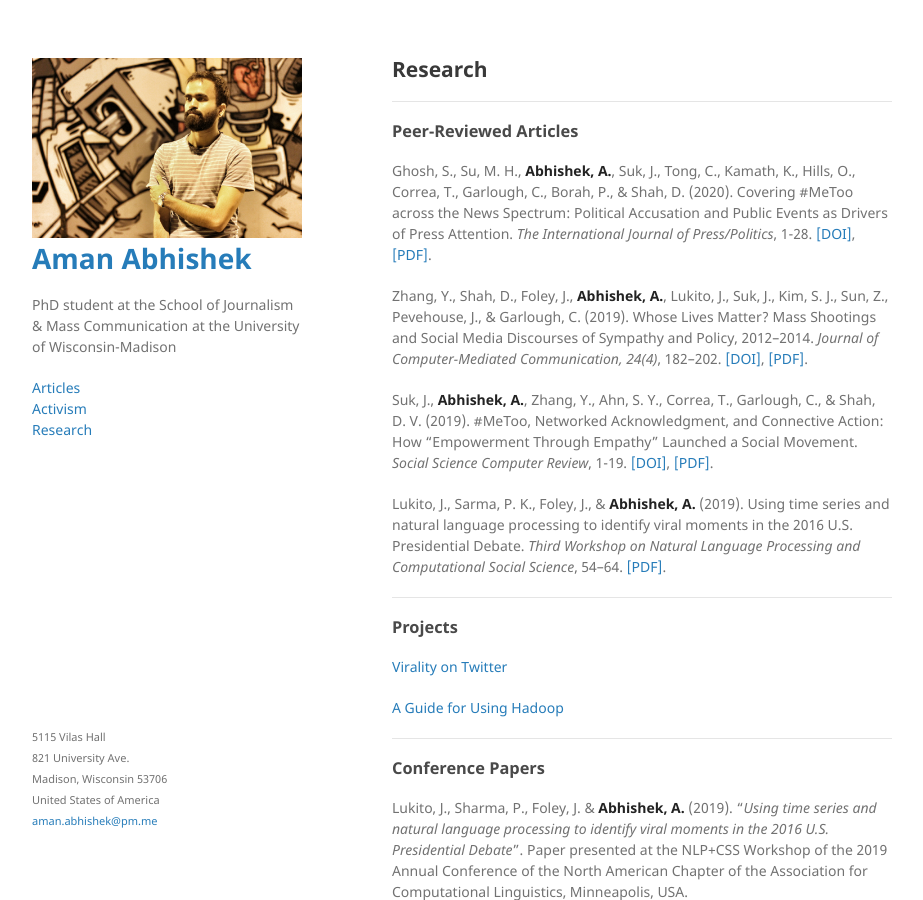
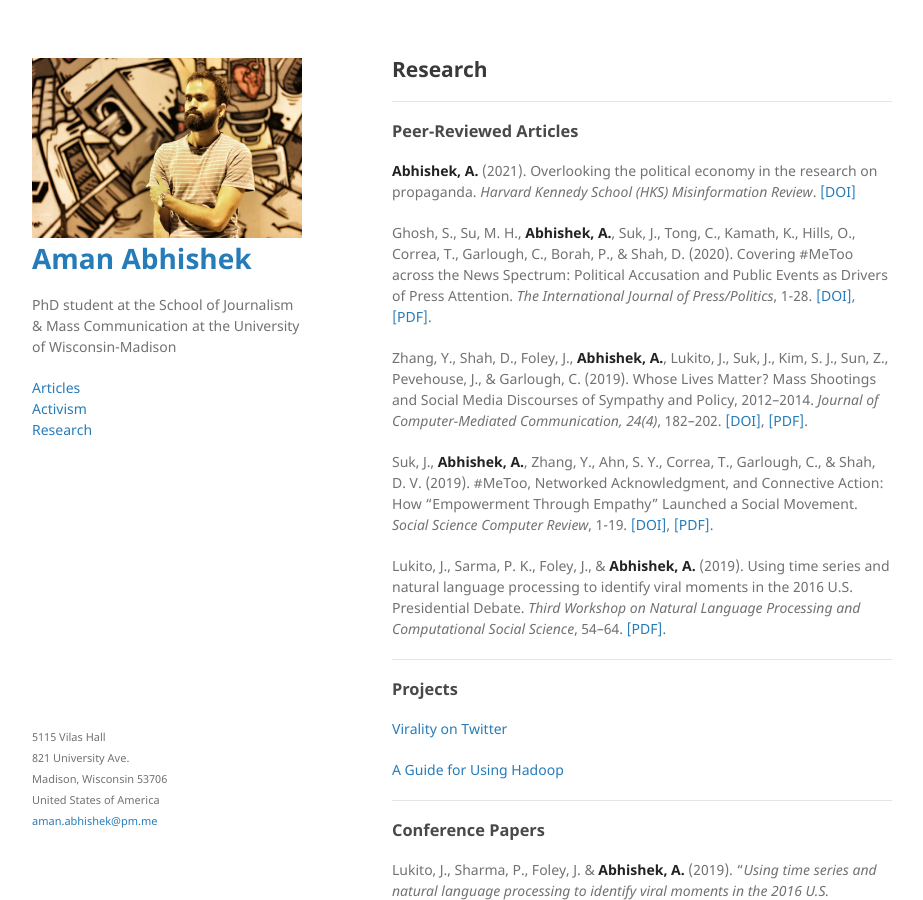
Before and after one commit to aman-abhishek/aman-abhishek.github.io, a Jekyll site: the page built from research.md, in a window 1280 px wide and 900 px high. Shown: the whole window, without its empty margins (178-1101 px from the left). Built offline with Jekyll 4.4.1, drawn with Linux system fonts in a browser that asks for light colours; our own code applies the rules of GitHub Pages for plain Markdown files.

```diff
--- a/research.md
+++ b/research.md
@@ -7,6 +7,8 @@ layout: default
 ----------------------------------------------------------------------------------------
 
 ### Peer-Reviewed Articles
+
+**Abhishek, A.** (2021). Overlooking the political economy in the research on propaganda. _Harvard Kennedy School (HKS) Misinformation Review_. [[DOI]](https://doi.org/10.37016/mr-2020-61)
 
 Ghosh, S., Su, M. H., **Abhishek, A.**, Suk, J., Tong, C., Kamath, K., Hills, O., Correa, T., Garlough, C., Borah, P., & Shah, D. (2020). Covering #MeToo across the News Spectrum: Political Accusation and Public Events as Drivers of Press Attention. _The International Journal of Press/Politics_, 1-28. [[DOI]](https://doi.org/10.1177%2F1940161220968081), [[PDF]](https://drive.google.com/file/d/1XSd0_Mkdsj5RNJX99iMw7DlMAFi2wLUY/view).
 
```
Also changed, not shown: articles.md (+2 -0 lines).
